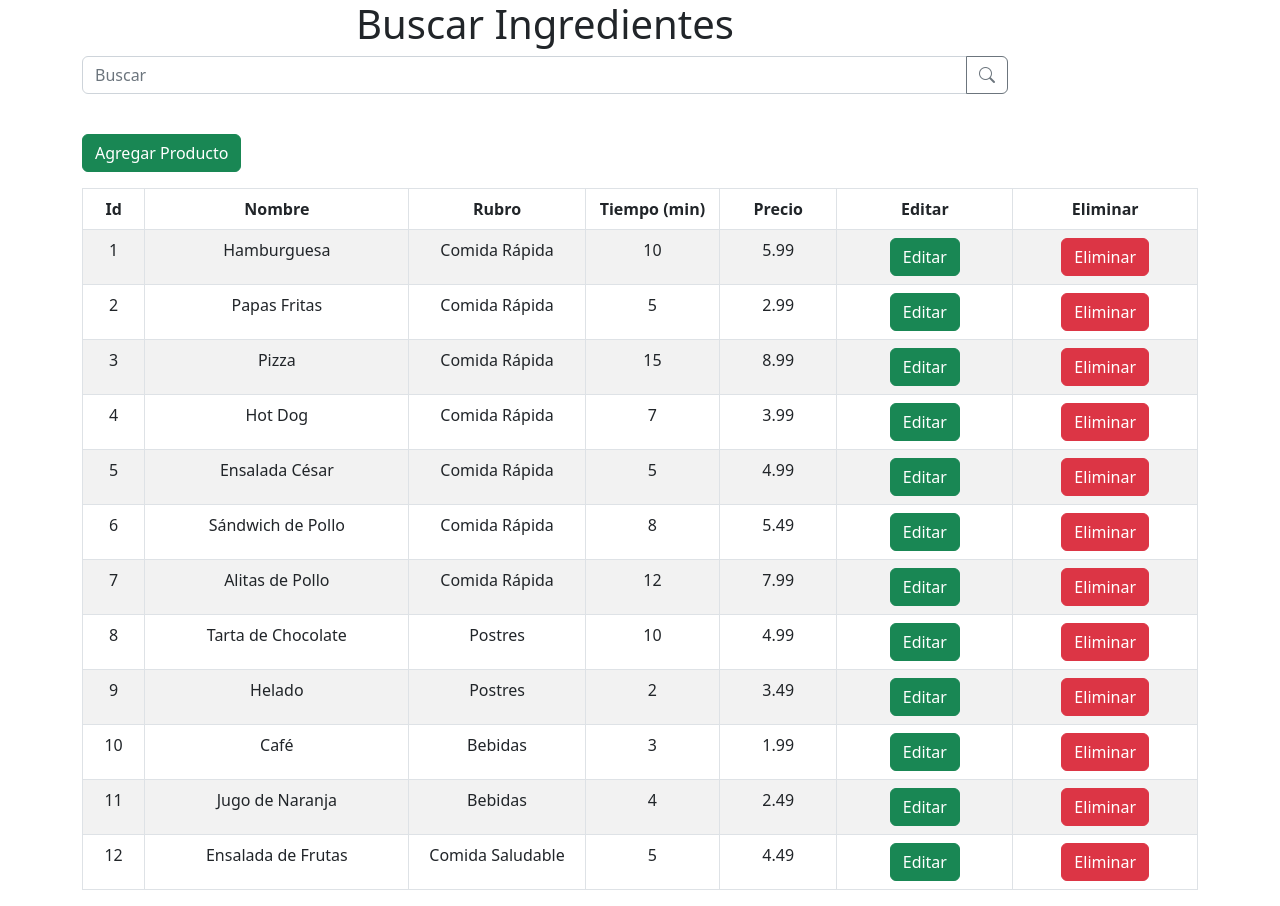
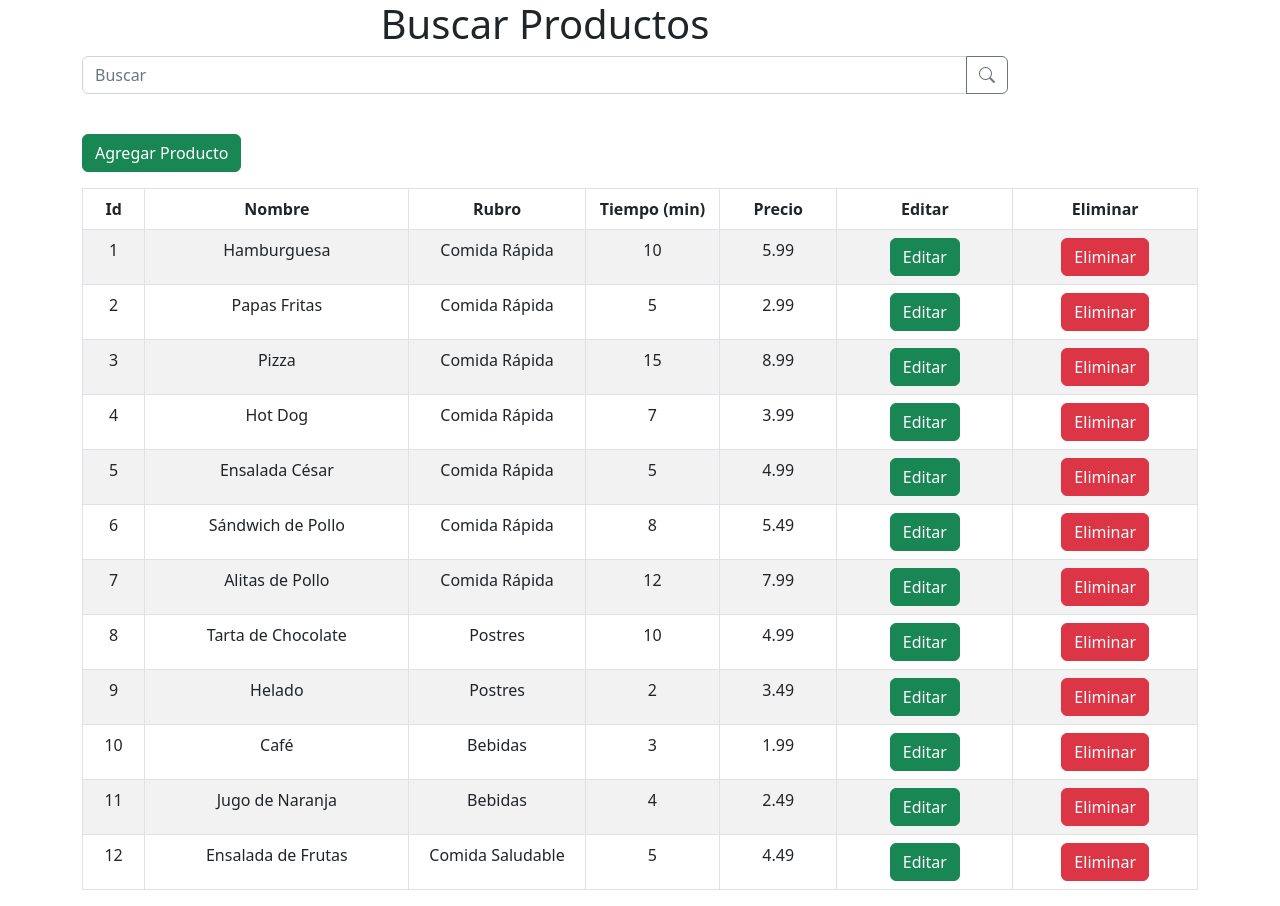
Before and after one commit to RamaHualpusher/Illuminati-ElBuenSabor-Frontend, a React (Create React App) app: page /cocina/productos in a window 1280 px wide. Built offline with nearby package versions, Linux system fonts and the light colour scheme.

Commit message:
fix nombre tabla

```diff
--- a/src/components/Stock/Producto/ProductosTable.tsx
+++ b/src/components/Stock/Producto/ProductosTable.tsx
@@ -183,7 +183,7 @@ const handleBotonDelete= (rowData:string[])=>{
     <Container>
       <Row className="justify-content-start align-items-center mb-3">
         <Col sm={10}>
-          <h1>Buscar Ingredientes</h1>
+          <h1>Buscar Productos</h1>
           <SearchBar onSearch={handleSearch} />
         </Col>
       </Row>
```
